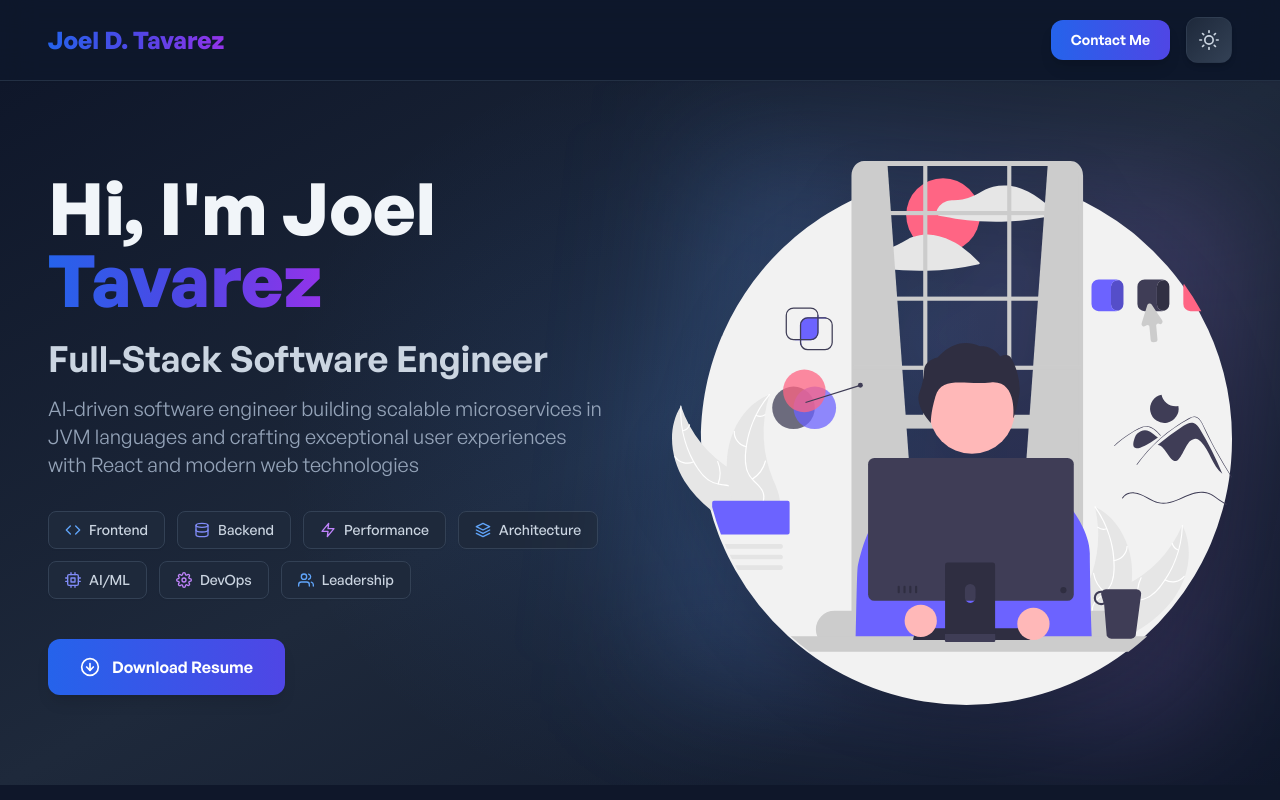
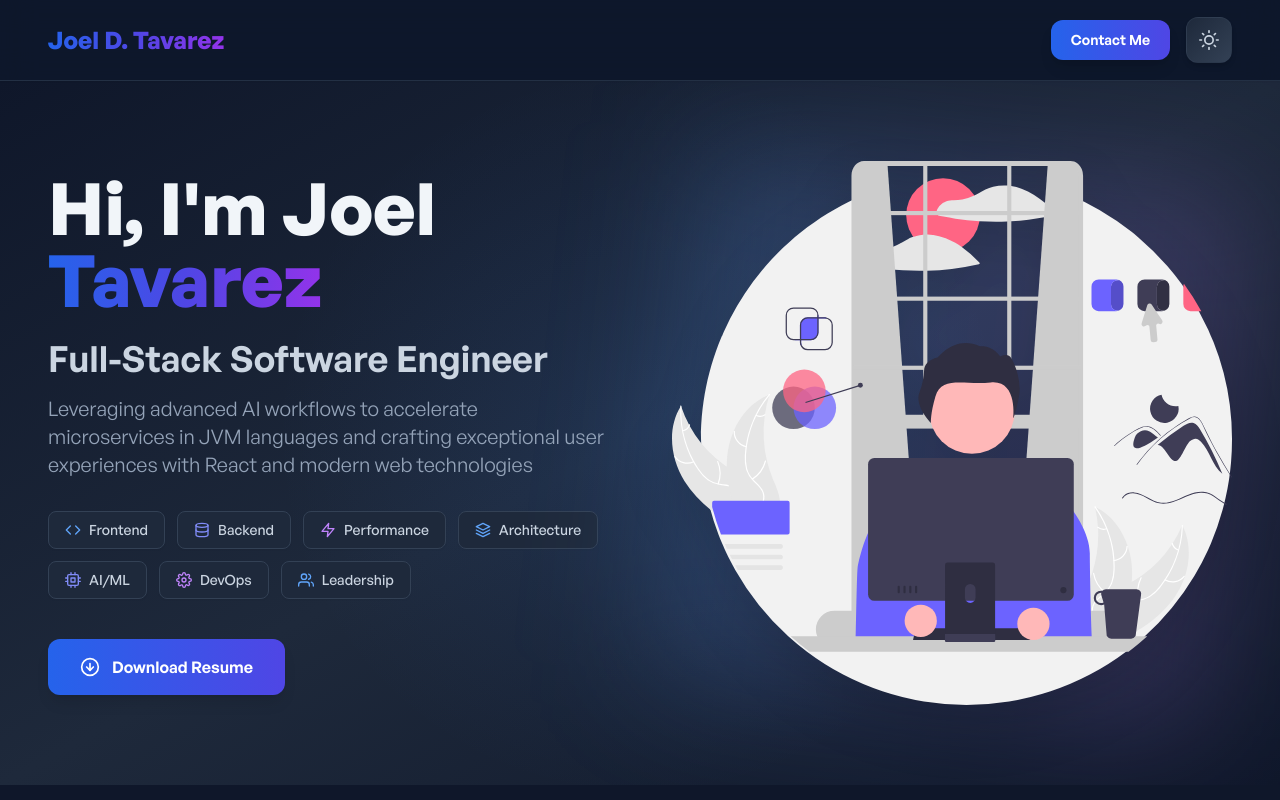
Before and after one commit to Don-Joel/Me, a Next.js app: page / in a window 1280 px wide. Shown: the top 800 px of the page. Built offline with nearby package versions, Linux system fonts and the light colour scheme.

Commit message:
updating bio

```diff
--- a/components/shared/AppBanner.jsx
+++ b/components/shared/AppBanner.jsx
@@ -62,7 +62,7 @@ const AppBanner = () => {
                 transition={{ delay: 0.4, duration: 0.6 }}
                 className="text-lg sm:text-xl text-slate-600 dark:text-slate-400 mb-8 max-w-2xl mx-auto lg:mx-0 leading-relaxed"
               >
-                AI-driven software engineer building scalable microservices in
+                Leveraging advanced AI workflows to accelerate microservices in
                 JVM languages and crafting exceptional user experiences with
                 React and modern web technologies
               </motion.p>
```
